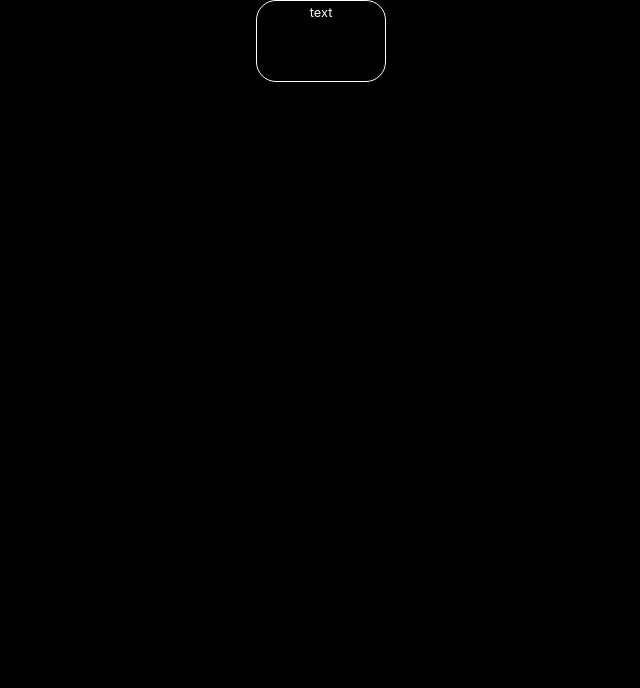
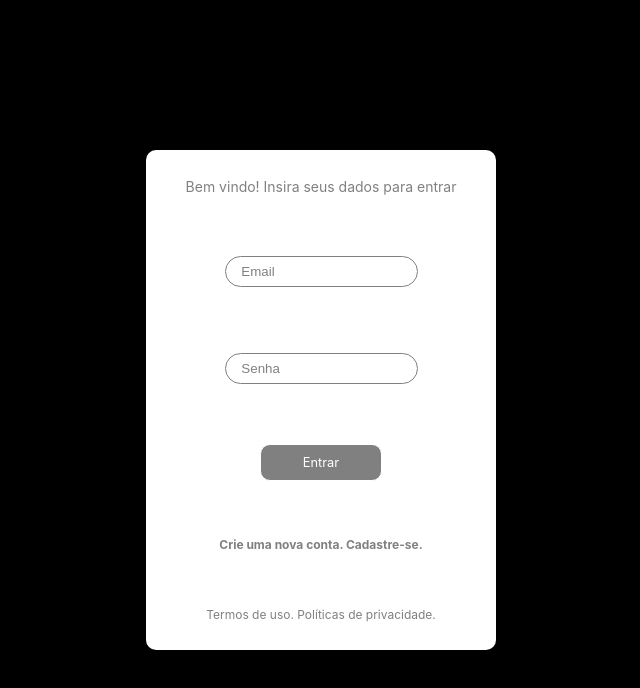
Before and after one commit to TiagoUmemura/react-starter, a React (Create React App) app: page / in a window 1280 px wide. Shown: the top 688 px of the page, without its empty margins (319-959 px from the left). Built offline with nearby package versions, Linux system fonts and the light colour scheme.

Commit message:
Add input components and style to login page

```diff
--- a/src/components/button/index.js
+++ b/src/components/button/index.js
@@ -3,15 +3,23 @@ import PropTypes from 'prop-types';
 
 import { Container,Text } from './styled-wrappers';
 
-function Button({width, height, text, onClickHandler}) {
+function Button({bgColor, width, height, text, borderRadius, onClickHandler}) {
     return (
-      <Container width={width} height={height} onClick={onClickHandler}>
+      <Container
+        bgColor={bgColor}
+        borderRadius={borderRadius}
+        width={width}
+        height={height}
+        onClick={onClickHandler}
+      >
           <Text>{text}</Text>
       </Container>
     );
 }
 
 Button.propTypes = {
+    borderRadius: PropTypes.string,
+    bgColor: PropTypes.string,
     width: PropTypes.string,
     height: PropTypes.string,
     text: PropTypes.string.isRequired,
--- a/src/components/button/styled-wrappers.js
+++ b/src/components/button/styled-wrappers.js
@@ -1,10 +1,15 @@
 import styled from 'styled-components';
 
 export const Container = styled.div`
+    display: flex;
+    flex-direction: row;
+    align-items: center;
+    justify-content: center;
     width: ${props => props.width ? props.width : '10%'};
     height: ${props => props.height ? props.height : '10%'};
+    background-color: ${props => props.bgColor ? props.bgColor : '#FFF'};
     border: solid 1px white;
-    border-radius: 20px;
+    border-radius: ${props => props.borderRadius ? props.borderRadius : '20px'};
     text-align: center;
     cursor: pointer;
 `;
--- /dev/null
+++ b/src/components/input-password/index.js
@@ -0,0 +1,13 @@
+import React from 'react';
+
+import {
+    StyledInput
+} from './styles';
+
+function InputPassword({ name, placeholder, border }) {
+  return (
+    <StyledInput type='password' name={name} placeholder={placeholder} border={border}/>
+  );
+}
+
+export default InputPassword;
--- /dev/null
+++ b/src/components/input-password/styles.js
@@ -0,0 +1,13 @@
+import styled from 'styled-components';
+
+export const StyledInput = styled.input.attrs({type:'password'})`
+    border-radius: 20px;
+    margin: 1.5%;
+    padding: 2%;
+    border-style: none;
+    border: ${props => props.border ? props.border : 'none'};
+    ::placeholder { /* Chrome, Firefox, Opera, Safari 10.1+ */
+        color: gray;
+        padding-left: 5%;
+    }
+`;
--- /dev/null
+++ b/src/components/input-text/index.js
@@ -0,0 +1,13 @@
+import React from 'react';
+
+import {
+    StyledInput
+} from './styles';
+
+function InputText({ name, placeholder, border }) {
+  return (
+    <StyledInput type='text' name={name} placeholder={placeholder} border={border}/>
+  );
+}
+
+export default InputText;
--- /dev/null
+++ b/src/components/input-text/styles.js
@@ -0,0 +1,13 @@
+import styled from 'styled-components';
+
+export const StyledInput = styled.input.attrs({type:'text'})`
+    border-radius: 20px;
+    margin: 1.5%;
+    padding: 2%;
+    border-style: none;
+    border: ${props => props.border ? props.border : 'none'};
+    ::placeholder { /* Chrome, Firefox, Opera, Safari 10.1+ */
+        color: gray;
+        padding-left: 5%;
+    }
+`;
--- a/src/pages/login/index.js
+++ b/src/pages/login/index.js
@@ -1,8 +1,17 @@
 import React from 'react';
 import { useSelector, useDispatch } from 'react-redux'
 
-import { Container } from './styles';
+import {
+  Container,
+  Card,
+  Title,
+  CreateAcc,
+  CreateText,
+  Term
+} from './styles';
 import Button from '../../components/button';
+import InputText from '../../components/input-text';
+import InputPassword from '../../components/input-password';
 import { login, logout } from '../../store/ducks/auth/actions';
 
 function Login() {
@@ -11,10 +20,36 @@ function Login() {
 
   return (
     <Container>
-      <Button text='text' onClickHandler={ () => dispatch(login('user', 'password'))}/>
-      {
-        isLogged ? <Button text='text2' onClickHandler={ () => dispatch(logout())}/> : false
-      }
+      <Card>
+        <Title>Bem vindo! Insira seus dados para entrar</Title>
+        <InputText
+          name='email'
+          placeholder='Email'
+          border='1px solid gray'
+        />
+        <InputPassword
+          name='senha'
+          placeholder='Senha'
+          border='1px solid gray'
+        />
+        <Button
+          bgColor={'gray'}
+          borderRadius='10px'
+          width='120px'
+          height='35px'
+          text='Entrar'
+          onClickHandler={ () => dispatch(login('user', 'password'))}
+        />
+        <CreateAcc>
+          <CreateText>Crie uma nova conta. Cadastre-se.</CreateText>
+        </CreateAcc>
+        <CreateAcc>
+          <Term>Termos de uso. Políticas de privacidade.</Term>
+        </CreateAcc>
+        {
+          isLogged ? <Button text='text2' onClickHandler={ () => dispatch(logout())}/> : false
+        }
+      </Card>
     </Container>
   );
 }
--- a/src/pages/login/styles.js
+++ b/src/pages/login/styles.js
@@ -5,6 +5,42 @@ export const Container = styled.div`
     display: flex;
     flex-direction: column;
     align-items: center;
+    justify-content: center;
     height: 100vh;
     width: 100%;
 `;
+
+export const Card = styled.div`
+    background-color: white;
+    display: flex;
+    flex-direction: column;
+    align-items: center;
+    justify-content: space-around;
+    height: 500px;
+    width: 350px;
+    border-radius: 10px;
+`;
+
+export const Title = styled.span`
+    color: gray;
+    font-size: 14px;
+`
+
+export const CreateAcc = styled.div`
+    display: flex;
+    flex-direction: row;
+    align-items: center;
+    justify-content: center;
+    cursor: pointer;
+`
+
+export const CreateText = styled.span`
+    color: gray;
+    font-weight: bold;
+    font-size: 12px;
+`
+
+export const Term = styled.span`
+    color: gray;
+    font-size: 12px;
+`
```
